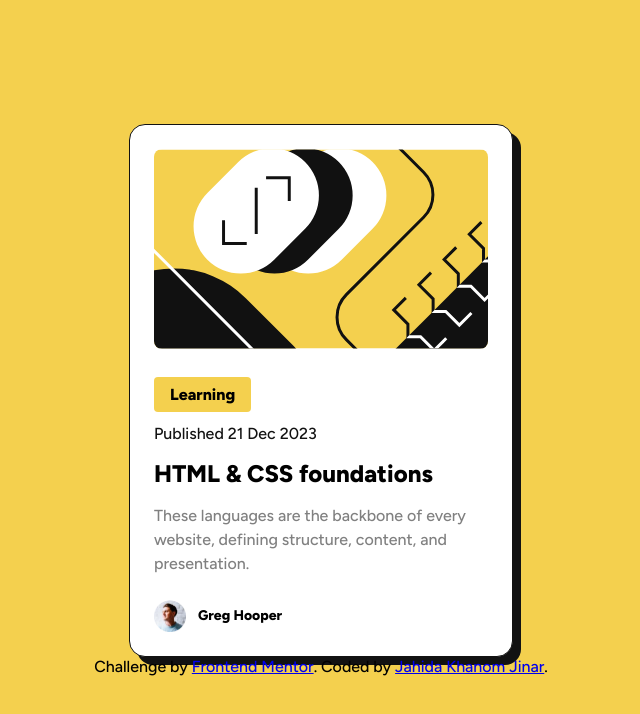
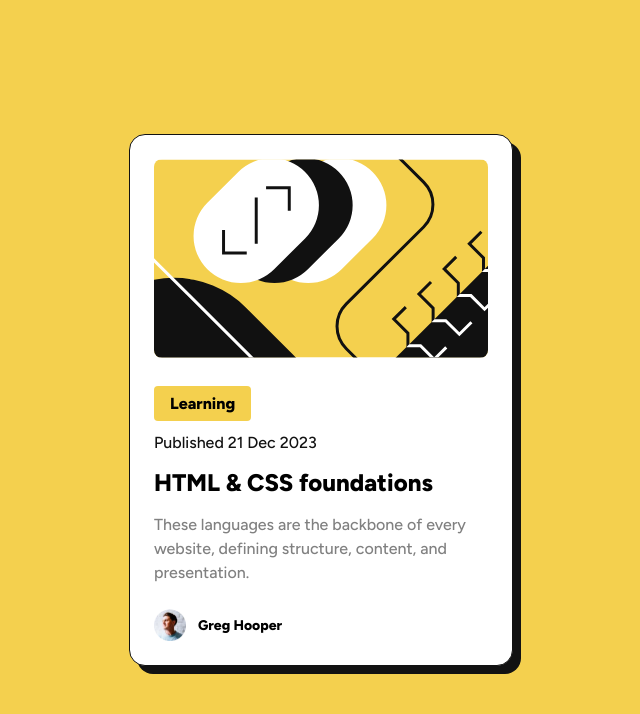
Before and after one commit to JahidaJinar/Blog-preview-card, a plain HTML site: page index.html in a window 1280 px wide. Shown: the whole page, without its empty margins (319-959 px from the left). Drawn offline with Linux system fonts and the light colour scheme.

Commit message:
Update index.html

```diff
--- a/index.html
+++ b/index.html
@@ -46,12 +46,5 @@
         </div>
       </div>
     </main>
-
-    <footer class="attribution">
-      Challenge by
-      <a href="https://www.frontendmentor.io?ref=challenge" target="_blank"
-        >Frontend Mentor</a
-      >. Coded by <a href="https://www.frontendmentor.io/profile/JahidaJinar">Jahida Khanom Jinar</a>.
-    </footer>
   </body>
 </html>
```
